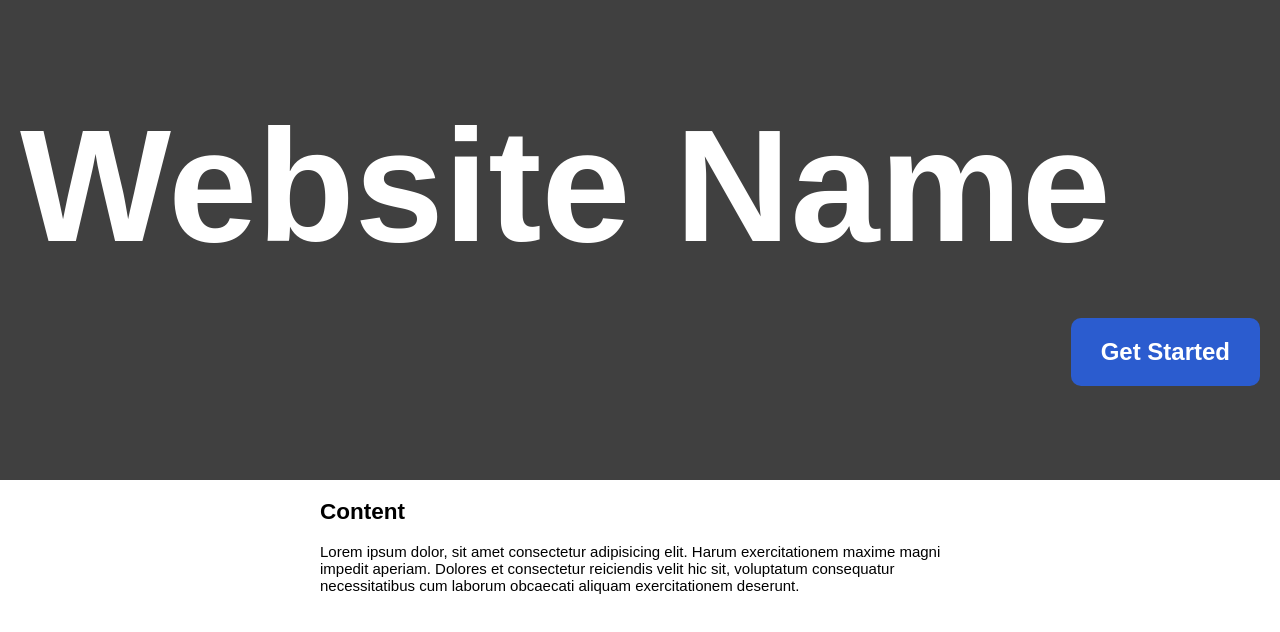
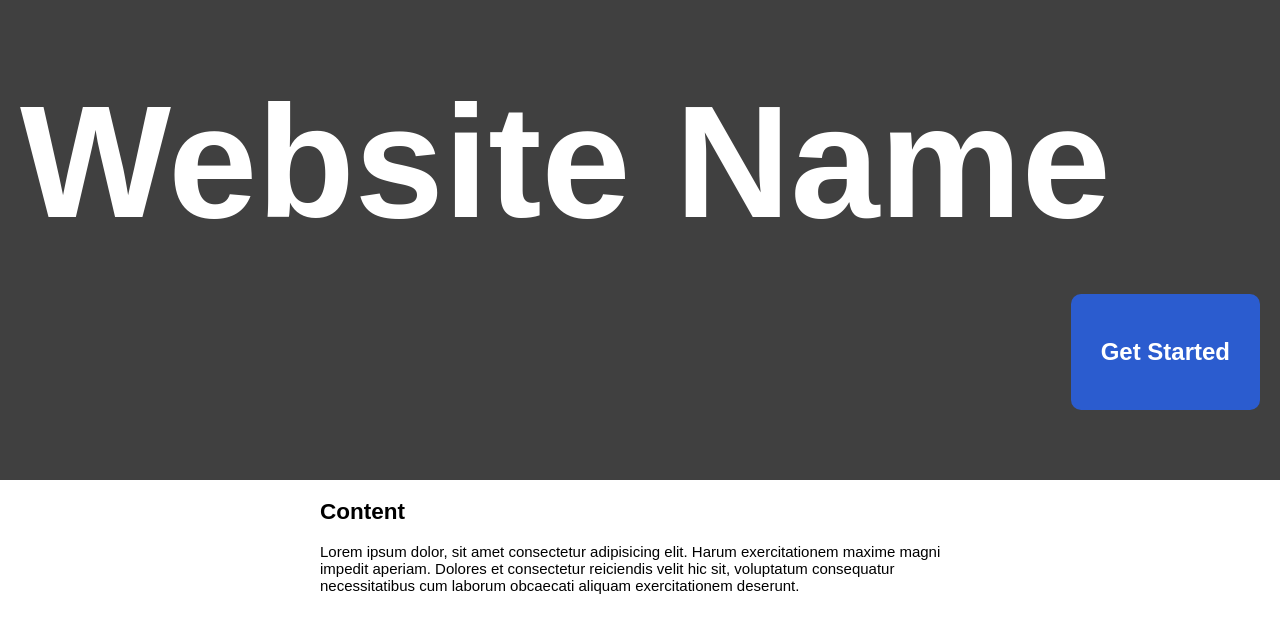
Before and after one commit to darida12321/DRP, a React (Create React App) app: page / in a window 1280 px wide. Shown: the top 632 px of the page. Built offline with nearby package versions, Linux system fonts and the light colour scheme.

Commit message:
added shadow to button when highlighted

```diff
--- a/src/components/HomePage.jsx
+++ b/src/components/HomePage.jsx
@@ -15,7 +15,9 @@ function HomePage() {
         <h1>Website Name</h1>
         <div className = "loginBoxes">
           <Link to='/vim/1/1'>
-            <button onClick = {startUpClicked}>Get Started</button>
+            <button onClick = {startUpClicked}>
+              <p>Get Started</p>
+            </button>
           </Link>
         </div>
       </div>
--- a/src/styles/homePage.css
+++ b/src/styles/homePage.css
@@ -39,7 +39,7 @@
 
 .loginBoxes button:hover {
   cursor: pointer;
-  text-decoration: underline;
+  text-shadow: black;
 }
 
 .body {
```
